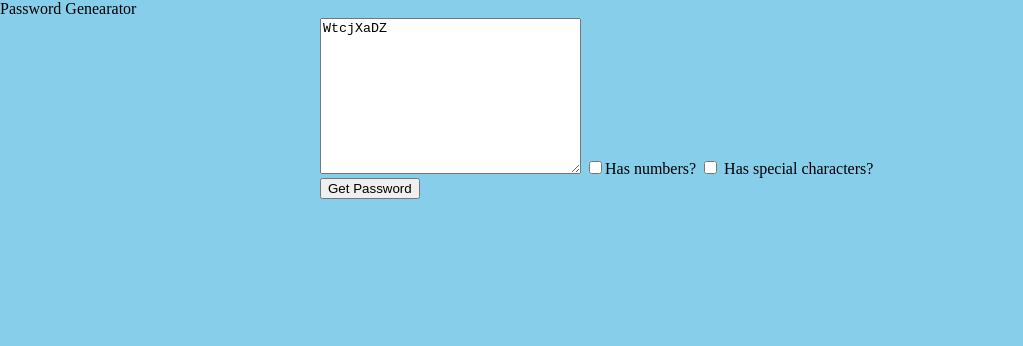
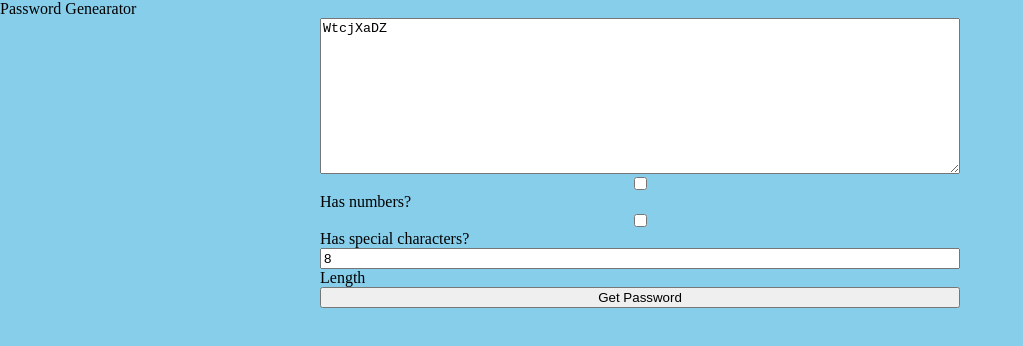
Before and after one commit to Holgermueller/vjspassgen, a plain HTML site: page index.html in a window 1280 px wide. Both pictures are taken after a click on the button "Get Password". Shown: the whole page, without its empty margins (0-1023 px from the left). Drawn offline with Linux system fonts and the light colour scheme.

Commit message:
app functions

```diff
--- a/index.html
+++ b/index.html
@@ -24,8 +24,18 @@
         value="hasNumbers"
         id="hasNumbers"
       /><label for="hasNumbers">Has numbers?</label>
+
       <input type="checkbox" name="hasChars" value="hasChars" id="hasChars" />
       <label for="hasChars">Has special characters?</label>
+
+      <input
+        type="number"
+        name="length"
+        id="length"
+        min="8"
+        value="8"
+        placeholder="8"
+      /><label for="length">Length</label>
 
       <button
         class="generate-password"
--- a/scripts.js
+++ b/scripts.js
@@ -9,19 +9,20 @@ const symbols = "!@#$%^&*_-+=";
 let chars = alpha;
 
 function generatePassword() {
-  let hasNum = document.getElementById("hasNumbers").value;
-  let hasChars = document.getElementById("hasChars").value;
-  let alphaLength = alpha.length;
+  let length = document.getElementById("length").value;
+
+  if (document.getElementById("hasChars").checked) {
+    chars += symbols;
+  }
+
+  if (document.getElementById("hasNumbers").checked) {
+    chars += numbers;
+  }
+
   let newPassword = "";
 
-  if (hasNum.checked) {
-    console.log(true);
-  }
-
-  console.log(hasNum.checked, hasChars);
-
-  for (let i = 0; i < 8; i++) {
-    newPassword += chars.charAt(Math.floor(Math.random() * alphaLength));
+  for (let i = 0; i < length; i++) {
+    newPassword += chars.charAt(Math.floor(Math.random() * chars.length));
 
     document.getElementById("passwordDisplay").innerHTML = newPassword;
   }
--- a/styles.css
+++ b/styles.css
@@ -8,4 +8,6 @@ html {
 .password-generator {
   width: 50%;
   margin: auto;
+  display: flex;
+  flex-direction: column;
 }
```
